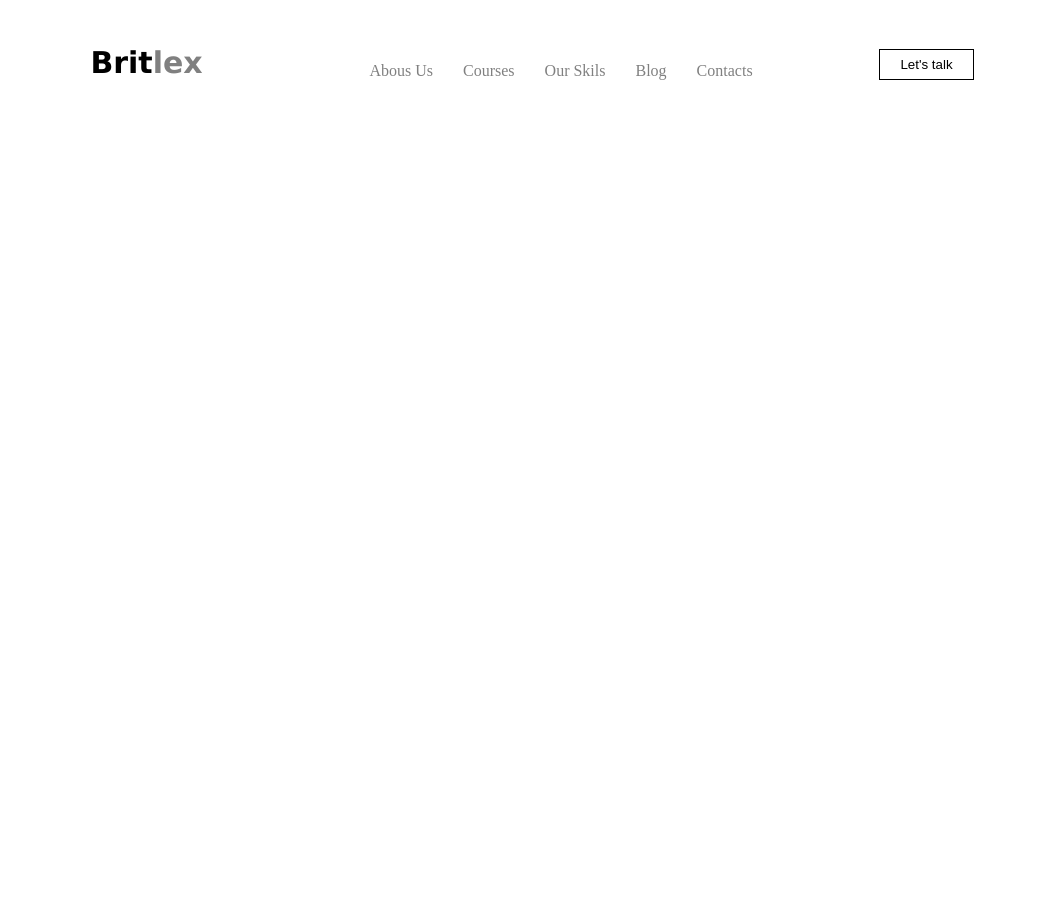
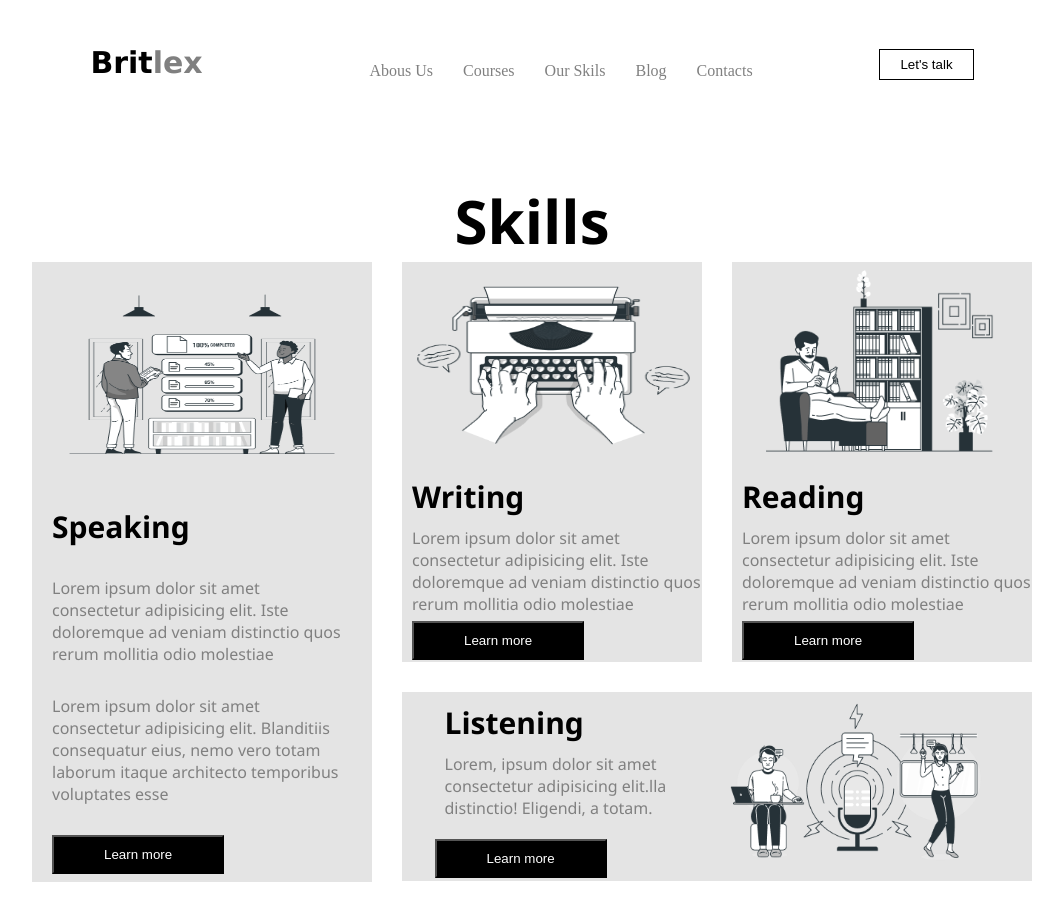
Before and after one commit to sudays3389/project-3, a plain HTML site: page skills.html in a window 1280 px wide. Shown: the whole page, without its empty margins (108-1171 px from the left). Before the commit the page ends 800 px from the top, so only its background shows below. Drawn offline with Linux system fonts and the light colour scheme.

Commit message:
six section

```diff
--- a/skills.html
+++ b/skills.html
@@ -22,7 +22,52 @@
         <button class="btn2">Let's talk</button>
       </div>
 
+      <p class="kalima2">Skills</p>
 
+      <div class="flex2">
+
+        <div class="knop1">
+                <img class="img1" src="./Shared goals-bro 1.png" alt="">
+                <p class="kalima3">Speaking</p>
+
+                <p class="text1">Lorem ipsum dolor sit amet consectetur adipisicing elit. Iste doloremque ad veniam distinctio quos rerum mollitia odio molestiae</p>
+                <p class="text2">Lorem ipsum dolor sit amet consectetur adipisicing elit. Blanditiis consequatur eius, nemo vero totam laborum itaque architecto temporibus voluptates esse</p>
+                <button class="btn3">Learn more</button>
+            </div>
+
+            <div>
+        <div class="flex3">
+            <div class="knop2">
+                <img class="img1" src="./Typewriter-bro 1.png" alt="">
+                <p class="kalima4">Writing</p>
+
+
+                <p class="text3">Lorem ipsum dolor sit amet consectetur adipisicing elit. Iste doloremque ad veniam distinctio quos rerum mollitia odio molestiae</p>
+            <button class="btn4">Learn more</button>
+            </div>
+            <div class="knop3">
+                <img class="img1" src="./House bookshelves-bro 1.png" alt="">
+                <p class="kalima4">Reading</p>
+                <p class="text3">Lorem ipsum dolor sit amet consectetur adipisicing elit. Iste doloremque ad veniam distinctio quos rerum mollitia odio molestiae</p>
+            <button class="btn4">Learn more</button>
+            </div>
+        </div>
+
+
+
+            <div class="knop4">
+                <div>
+                 <p class="kalima4">Listening</p>
+                <p class="text3">Lorem, ipsum dolor sit amet <br> consectetur adipisicing elit.lla <br> distinctio! Eligendi, a totam.</p>
+                <button class="btn5">Learn more</button>
+                </div>
+
+                <img src="./Podcast audience-bro 1.png" alt="">
+            </div>
+        </div>
+
+
+      </div>
       </div>
     </body>
 </html>
--- a/skils.css
+++ b/skils.css
@@ -79,6 +79,7 @@ a{
     background-color: rgb(228, 228, 228);
 }
 .kalima4{
+    margin-left: 10px;
  font-family: 'Segoe UI', Tahoma, Geneva, Verdana, sans-serif;
     font-size: 30px;
     font-weight: 600;
@@ -88,11 +89,14 @@ a{
      color: grey;
     margin-top: 10px;
      font-family: 'Segoe UI', Tahoma, Geneva, Verdana, sans-serif;
-}
+    margin-left: 10px;
+    }
 .btn4{
       color: white;
     background-color: black;
     padding: 10px 50px;
+    margin-left: 10px;
+    margin-top: 6px;
 }
 .knop3{
       width: 300px;
```
Also changed, not shown: House bookshelves-bro 1.png (added), Podcast audience-bro 1.png (added), Shared goals-bro 1.png (added), Typewriter-bro 1.png (added).
